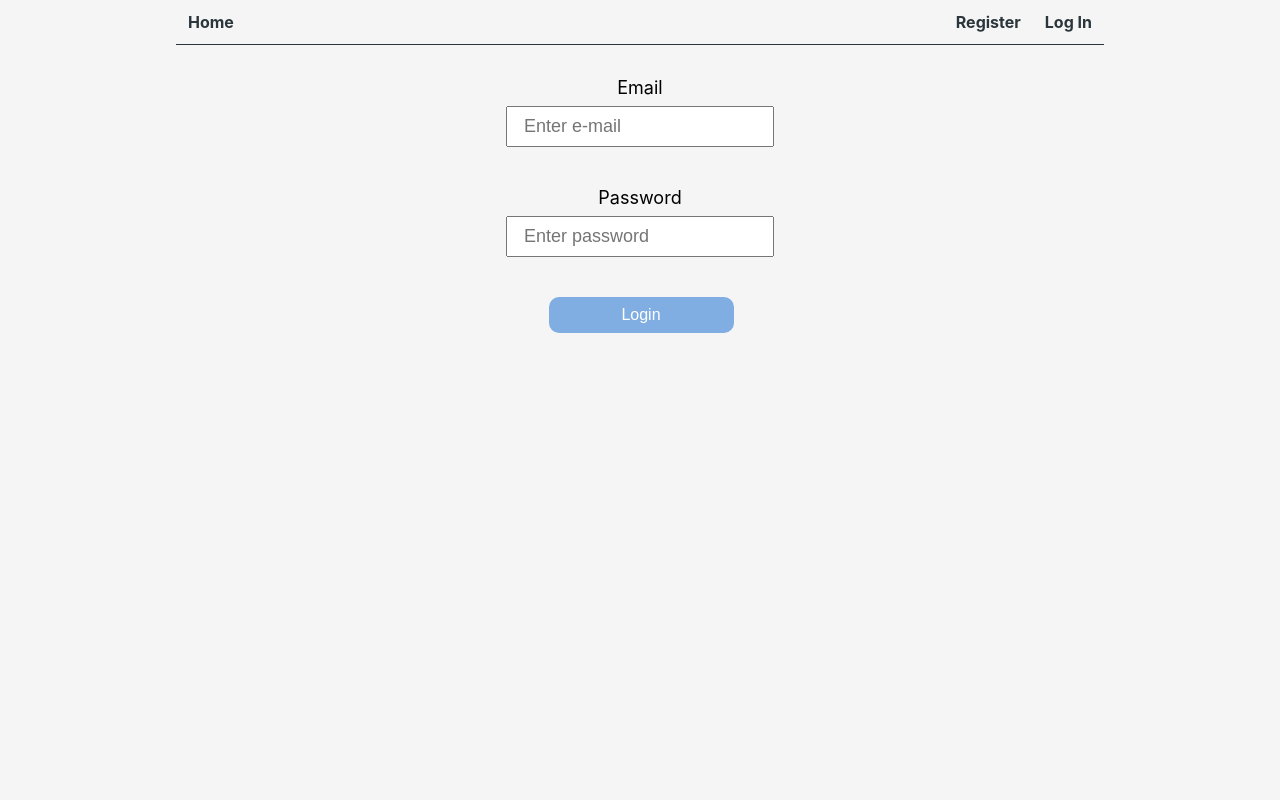
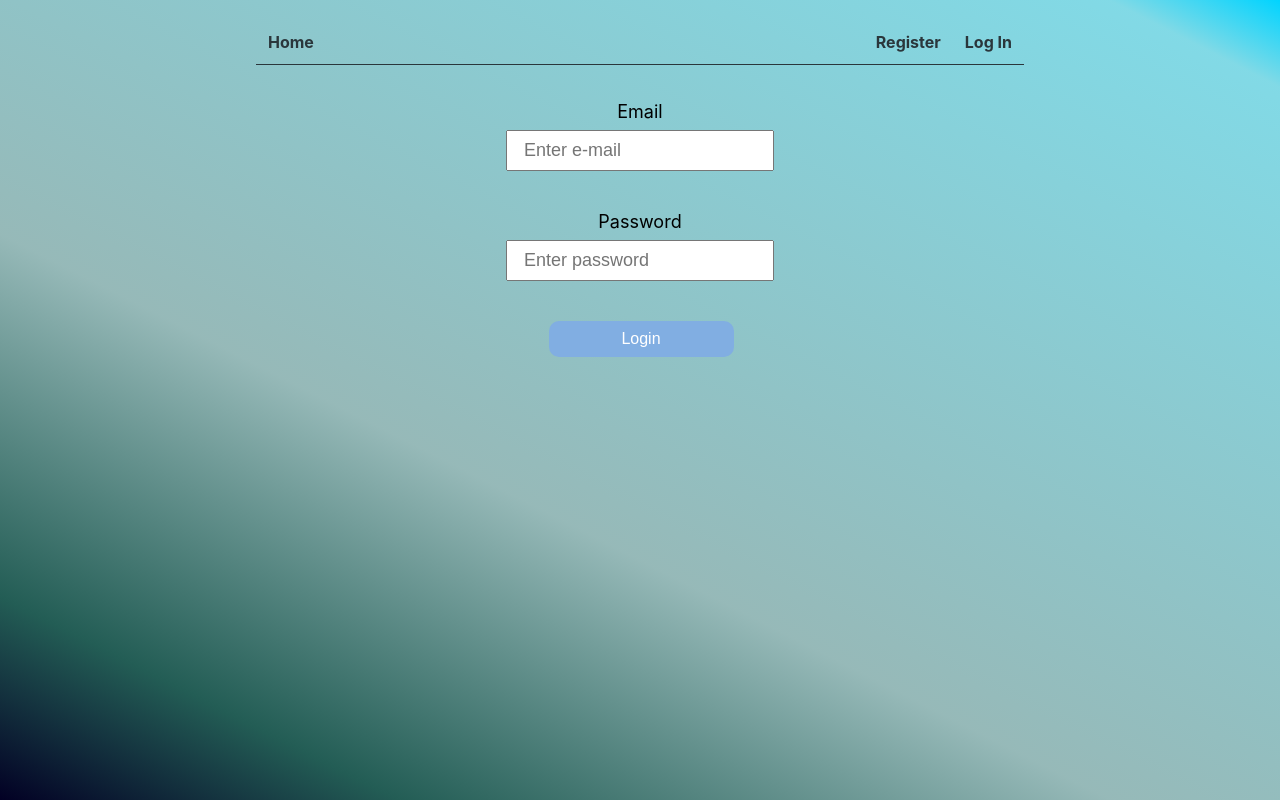
Before and after one commit to WaldemarKubiak/goit-react-hw-08-phonebook, a React (Create React App) app: page /goit-react-hw-08-phonebook/login in a window 1280 px wide. Built offline with nearby package versions, Linux system fonts and the light colour scheme.

Commit message:
fix bugs into ContactForm and ContactList

```diff
--- a/src/components/App.jsx
+++ b/src/components/App.jsx
@@ -7,18 +7,8 @@ import { refreshUser } from 'redux/auth/authOperations';
 import { Loader } from './Loader/Loader';
 import { PrivateRoute } from './PrivateRoute';
 import { RestrictedRoute } from './RestrictedRoute';
-// import { HomePage } from 'pages/HomePage';
-// import { LoginPage } from 'pages/LoginPage';
-// import { RegisterPage } from 'pages/RegisterPage';
-// import { ContactsPage } from 'pages/ContactsPage';
-// import React, { useEffect } from 'react';
-// import { ContactForm } from './ContactForm/ContactForm';
-// import { Filter } from './Filter/Filter';
-// import { ContactList } from './ContactList/ContactList';
-// import { selectError, selectIsLoading } from 'redux/contacts/selectors';
-// import { useSelector, useDispatch } from 'react-redux';
-// import { fetchContacts } from 'redux/contacts/operations';
-// import { Loader } from './Loader/Loader';
+import c from './App.module.css';
+
 
 const HomePage = lazy(() => import('../pages/HomePage/HomePage'));
 const LoginPage = lazy(() => import('../pages/LoginPage'));
@@ -36,12 +26,10 @@ export const App = () => {
   return isRefreshing ? (
     <Loader />
   ) : (
+    <div className={c.container}>
       <Routes>
         <Route path="/" element={<Layout />}>
           <Route index element={<HomePage />} />
-        {/* <Route path="login" element={<LoginPage />} />
-        <Route path="register" element={<RegisterPage />} />
-        <Route path="contacts" element={<ContactsPage />} /> */}
           <Route
             path="/register"
             element={
@@ -54,7 +42,10 @@ export const App = () => {
           <Route
             path="/login"
             element={
-            <RestrictedRoute redirectTo="/contacts" component={<LoginPage />} />
+              <RestrictedRoute
+                redirectTo="/contacts"
+                component={<LoginPage />}
+              />
             }
           />
           <Route
@@ -65,6 +56,7 @@ export const App = () => {
           />
         </Route>
       </Routes>
+    </div>
   );
 };
 
--- /dev/null
+++ b/src/components/App.module.css
@@ -0,0 +1,15 @@
+.container {
+  display: flex;
+  flex-direction: column;
+  align-items: center;
+  height: 100vh;
+  background: rgb(2, 0, 36);
+  background: linear-gradient(
+    27deg,
+    rgba(2, 0, 36, 1) 0%,
+    rgba(35, 93, 85, 1) 14%,
+    rgba(29, 109, 107, 0.44021358543417366) 39%,
+    rgba(2, 187, 213, 0.4738270308123249) 94%,
+    rgba(0, 212, 255, 1) 100%
+  );
+}
--- a/src/components/AppBar/AppBar.module.css
+++ b/src/components/AppBar/AppBar.module.css
@@ -5,4 +5,7 @@
   align-items: center;
   margin-bottom: 16px;
   border-bottom: 1px solid #2a363b;
+  width: 768px;
+  margin-top: 20px;
+  margin-bottom: 20px;
 }
--- a/src/components/ContactForm/ContactForm.jsx
+++ b/src/components/ContactForm/ContactForm.jsx
@@ -18,7 +18,7 @@ export const ContactForm = () => {
     const data = {
       id: nanoid(),
       name: name,
-      phone: number,
+      number: number, //phone or number???
     };
 
     const isItUniqueName = contacts.find(
--- a/src/components/ContactList/ContactList.jsx
+++ b/src/components/ContactList/ContactList.jsx
@@ -22,7 +22,7 @@ export const ContactList = () => {
           return (
             <li className={c.contactListItem} key={contact.id}>
               <p>{contact.name}</p>
-              <p>{contact.phone}</p>
+              <p>{contact.number}</p>
               <button
                 className={c.contactListBtn}
                 key={contact.id}
--- a/src/components/UserMenu/UserMenu.jsx
+++ b/src/components/UserMenu/UserMenu.jsx
@@ -5,11 +5,11 @@ import c from './UserMenu.module.css';
 
 export const UserMenu = () => {
   const dispatch = useDispatch();
-  const { user } = useAuth;
+  const { user } = useAuth();
 
   return (
     <div className={c.wrapper}>
-      <p className={c.username}>Walcome, {user.name}!</p>
+      <p className={c.username}>Welcome, {user.name}!</p>
       <button
         className={c.btnLogin}
         type="button"
--- a/src/pages/ContactsPage.js
+++ b/src/pages/ContactsPage.js
@@ -2,22 +2,27 @@ import { Helmet } from 'react-helmet';
 import { ContactForm } from '../components/ContactForm/ContactForm';
 import { ContactList } from '../components/ContactList/ContactList';
 import { Filter } from '../components/Filter/Filter';
-import { useSelector } from 'react-redux';
+import { useDispatch, useSelector } from 'react-redux';
 import { selectIsLoading } from 'redux/contacts/selectors';
+import { useEffect } from 'react';
+import { fetchContacts } from 'redux/contacts/operations';
 
 const ContactsPage = () => {
+  const dispatch = useDispatch();
   const isLoading = useSelector(selectIsLoading);
+
+  useEffect(() => {
+    dispatch(fetchContacts());
+  }, [dispatch]);
+
   return (
     <div>
-      {/* <h1>Phonebook</h1> */}
       <Helmet>
         <title>Phonebook</title>
       </Helmet>
       <ContactForm />
       <div>{isLoading && 'Request in progress...'}</div>
-      {/* <h2>Contacts</h2> */}
       <Filter />
-
       <ContactList />
     </div>
   );
--- a/src/redux/auth/authSlice.js
+++ b/src/redux/auth/authSlice.js
@@ -1,6 +1,7 @@
 import { login, logout, refreshUser, register } from './authOperations';
 
-const { createSlice } = require('@reduxjs/toolkit');
+// const { createSlice } = require('@reduxjs/toolkit');
+import { createSlice } from '@reduxjs/toolkit';
 
 const handleFulfilled = (state, action) => {
   state.user = action.payload.user;
--- a/src/redux/contacts/contactsSlice.js
+++ b/src/redux/contacts/contactsSlice.js
@@ -1,5 +1,6 @@
 import { createSlice } from '@reduxjs/toolkit';
 import { fetchContacts, addContact, deleteContact } from './operations';
+
 const handlePending = state => {
   state.isLoading = true;
 };
--- a/src/redux/contacts/operations.js
+++ b/src/redux/contacts/operations.js
@@ -2,6 +2,7 @@ import axios from 'axios';
 import { createAsyncThunk } from '@reduxjs/toolkit';
 
 // axios.defaults.baseURL = 'https://64b3c9c70efb99d862685fc5.mockapi.io';
+axios.defaults.baseURL = 'https://connections-api.herokuapp.com';
 
 export const fetchContacts = createAsyncThunk(
   'contacts/fetchAll',
@@ -9,8 +10,8 @@ export const fetchContacts = createAsyncThunk(
     try {
       const response = await axios.get('/contacts');
       return response.data;
-    } catch (err) {
-      return thunkAPI.rejectWithValue(err.message);
+    } catch (error) {
+      return thunkAPI.rejectWithValue(error.message);
     }
   }
 );
@@ -20,7 +21,7 @@ export const addContact = createAsyncThunk(
   async (contact, thunkAPI) => {
     try {
       // console.log('AddContactByUser:', contact);
-      const response = await axios.post('/contacts', { ...contact });
+      const response = await axios.post('/contacts', contact);
       // console.log('AddContactResponse:', response.data);
       return response.data;
     } catch (error) {
```
Lines whose indentation alone changed are shown as unchanged.
